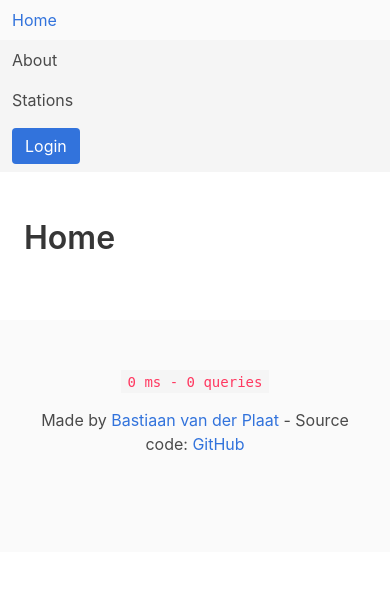
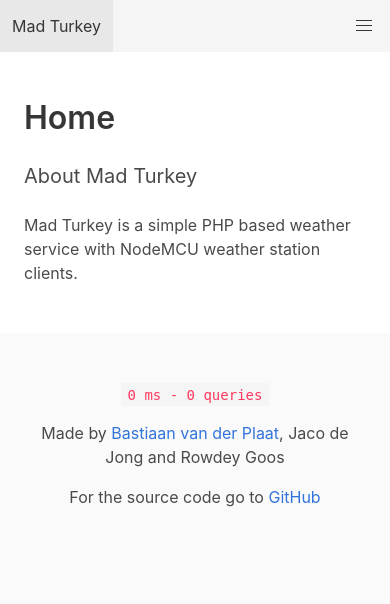
Before and after one commit to bplaat/mad-turkey, a PHP site: page / in a window 390 px wide. Shown: the top 604 px of the page. Run offline with PHP 8.4, Linux system fonts and the light colour scheme; some libraries are stand-ins or nearby versions.

Commit message:
Removed the about page and added mobile navigation bar

```diff
--- a/server/controllers/PagesController.php
+++ b/server/controllers/PagesController.php
@@ -5,10 +5,6 @@
         echo view('index');
     }
 
-    public static function about () {
-        echo view('about');
-    }
-
     public static function notfound () {
         http_response_code(404);
         echo view('notfound');
--- a/server/routes.php
+++ b/server/routes.php
@@ -1,7 +1,6 @@
 <?php
 
 Router::get('/', 'PagesController@index');
-Router::get('/about', 'PagesController@about');
 
 Router::get('/stations', 'StationsController@index');
 Router::get('/stations/{Stations}', 'StationsController@show');
--- a/server/views/footer.html
+++ b/server/views/footer.html
@@ -5,10 +5,19 @@
             <p>
                 <code>{{ round((microtime(true) - $_SERVER['REQUEST_TIME_FLOAT']) * 1000, 1) }} ms - {{ Database::queryCount() }} queries</code>
             </p>
-        <p>
-            Made by <a href="https://bastiaan.ml/" target="_blank">Bastiaan van der Plaat</a> - Source code: <a href="https://github.com/bplaat/mad-turkey" target="_blank">GitHub</a>
-        </p>
+            <p>Made by <a href="https://bastiaan.ml/" target="_blank">Bastiaan van der Plaat</a>, Jaco de Jong and Rowdey Goos</p>
+            <p>For the source code go to <a href="https://github.com/bplaat/mad-turkey" target="_blank">GitHub</a></p>
         </div>
     </div>
+
+    <script>
+        var navbar_menu = document.getElementById('navbar-menu');
+        var navbar_burger = document.getElementById('navbar-burger');
+        navbar_burger.addEventListener('click', function (event) {
+            event.preventDefault();
+            navbar_menu.classList.toggle('is-active');
+            navbar_burger.classList.toggle('is-active');
+        }, false);
+    </script>
 </body>
 </html>
--- a/server/views/header.html
+++ b/server/views/header.html
@@ -14,39 +14,6 @@
     @endif
 </head>
 <body>
-    <div class="navbar is-light">
-        <div class="container">
-            @if (Auth::check()):
-                <a class="navbar-item" href="/">Home</a>
-                <a class="navbar-item" href="/about">About</a>
-                <a class="navbar-item" href="/stations">Stations</a>
-                <a class="navbar-item" href="/events">Events</a>
-                <div class="navbar-end">
-                    <div class="navbar-item">
-                        <img style="border-radius: 50%; margin-right: 8px;" src="https://www.gravatar.com/avatar/<?= md5(Auth::user()->email) ?>?s=48" alt="User gravater">
-                        <div>{{ Auth::user()->username }}</div>
-                    </div>
-                    <div class="navbar-item">
-                        <div class="buttons">
-                            <a class="button" href="/settings">Settings</a>
-                            <a class="button is-link" href="/auth/register">Register</a>
-                            <a class="button is-black" href="/auth/logout">Logout</a>
-                        </div>
-                    </div>
-                </div>
-            @else:
-                <a class="navbar-item" href="/">Home</a>
-                <a class="navbar-item" href="/about">About</a>
-                <a class="navbar-item" href="/stations">Stations</a>
-                <div class="navbar-end">
-                    <div class="navbar-item">
-                        <div class="buttons">
-                            <a class="button is-link" href="/auth/login">Login</a>
-                        </div>
-                    </div>
-                </div>
-            @endif
-        </div>
-    </div>
+    @view('navigation')
     <div class="section">
         <div class="container">
--- a/server/views/index.html
+++ b/server/views/index.html
@@ -1,11 +1,12 @@
 @view('header', [ 'title' => 'Home' ])
 
-<div class="content">
-    @if (Auth::check()):
-        <h1 class="title">Welcome, {{ Auth::user()->username }}!</h1>
-    @else:
-        <h1 class="title">Home</h1>
-    @endif
-</div>
+@if (Auth::check()):
+    <h1 class="title" style="margin-bottom: 48px;">Welcome, {{ Auth::user()->username }}!</h1>
+@else:
+    <h1 class="title" style="margin-bottom: 48px;">Home</h1>
+@endif
+
+<h2 class="subtitle">About Mad Turkey</h2>
+<p>Mad Turkey is a simple PHP based weather service with NodeMCU weather station clients.</p>
 
 @view('footer')
--- /dev/null
+++ b/server/views/navigation.html
@@ -0,0 +1,43 @@
+<div class="navbar is-light">
+    <div class="container">
+        <div class="navbar-brand">
+            <a class="navbar-item" href="/">Mad Turkey</a>
+            <a id="navbar-burger" class="navbar-burger burger">
+                <span aria-hidden="true"></span>
+                <span aria-hidden="true"></span>
+                <span aria-hidden="true"></span>
+            </a>
+        </div>
+
+        <div id="navbar-menu" class="navbar-menu">
+            @if (Auth::check()):
+                <div class="navbar-start">
+                    <a class="navbar-item" href="/stations">Stations</a>
+                    <a class="navbar-item" href="/events">Events</a>
+                </div>
+                <div class="navbar-end">
+                    <div class="navbar-item" style="display: flex; align-items: center;">
+                        <img style="border-radius: 50%; margin-right: 12px;" src="https://www.gravatar.com/avatar/<?= md5(Auth::user()->email) ?>?s=48" alt="User gravater">
+                        <span>{{ Auth::user()->username }}</span>
+                    </div>
+                    <div class="navbar-item">
+                        <div class="buttons">
+                            <a class="button" href="/settings">Settings</a>
+                            <a class="button is-link" href="/auth/register">Register</a>
+                            <a class="button is-black" href="/auth/logout">Logout</a>
+                        </div>
+                    </div>
+                </div>
+            @else:
+                <div class="navbar-start">
+                    <a class="navbar-item" href="/stations">Stations</a>
+                </div>
+                <div class="navbar-end">
+                    <div class="navbar-item">
+                        <a class="button is-link" href="/auth/login">Login</a>
+                    </div>
+                </div>
+            @endif
+        </div>
+    </div>
+</div>
```
Also changed, not shown: server/views/about.html (deleted, +0 -8 lines). Lines whose indentation alone changed are shown as unchanged.
